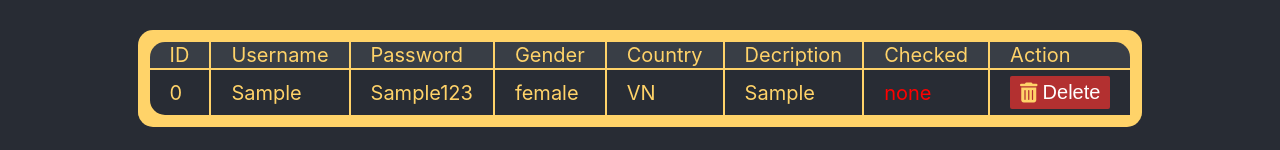
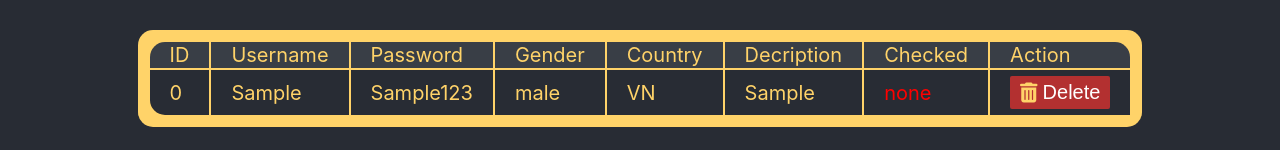
Before and after one commit to mvn-hieunguyen5-dn/home_work_frontend, a React (Create React App) app: page / in a window 1280 px wide. Both pictures are taken after typing "Sample", "Sample123", "Sample" into the empty fields and a click on the button "Submit". Shown: the part 647-797 px from the top of the page. Built offline with nearby package versions, Linux system fonts and the light colour scheme; no server answers.

Commit message:
fix name

```diff
--- a/src/App.jsx
+++ b/src/App.jsx
@@ -1,9 +1,9 @@
 import "./App.css";
 
 import React, { Component } from "react";
-import Table from "./component/table";
+import Table from "./component/AccountTable";
 import User from "./component/User";
-import Form from "./component/Form";
+import Form from "./component/AccountTable/RegisterForm";
 export default class App extends Component {
   constructor() {
     super();
--- a/src/component/Item.jsx
+++ b/src/component/AccountTable/Account_Item.jsx
@@ -7,7 +7,7 @@ export default class userTableRow extends Component {
         <td>{this.props.data.id}</td>
         <td>{this.props.data.username}</td>
         <td>{this.props.data.password}</td>
-        <td>{this.props.data.gender === "0" ? "male" : "female"}</td>
+        <td>{this.props.data.gender === 0 ? "male" : "female"}</td>
         <td>{this.props.data.country}</td>
         <td>{this.props.data.description}</td>
         <td>
--- a/src/component/Form.jsx
+++ b/src/component/AccountTable/RegisterForm.jsx
@@ -1,6 +1,6 @@
 import React from "react";
 // import { generateName, generateCountry } from "../logic/randomname.js";
-import useFill from "../logic/useFill";
+import useFill from "../../logic/useFill";
 export default function Form(props) {
   const { data, setValue } = useFill();
   // const username = useFill('username');
--- a/src/component/table.jsx
+++ b/src/component/AccountTable/index.jsx
@@ -1,5 +1,5 @@
 import React, { Component } from "react";
-import Item from "./Item";
+import Item from "./Account_Item";
 export default class table extends Component {
   delete(id) {
     if (window.confirm('Are you sure want to delete this Item ?')) {
--- a/src/component/User/index.jsx
+++ b/src/component/User/index.jsx
@@ -1,6 +1,6 @@
 import React, { useEffect, useState } from "react";
 import "./user.css";
-import Pagination from "./pagination";
+import Pagination from "./UserPagination";
 export default function User() {
   const [data, setData] = useState({ data: [] });
   const [page, setPage] = useState(1);
```
Also changed, not shown: src/component/User/UserPagination.jsx (renamed from src/component/User/pagination.jsx).
